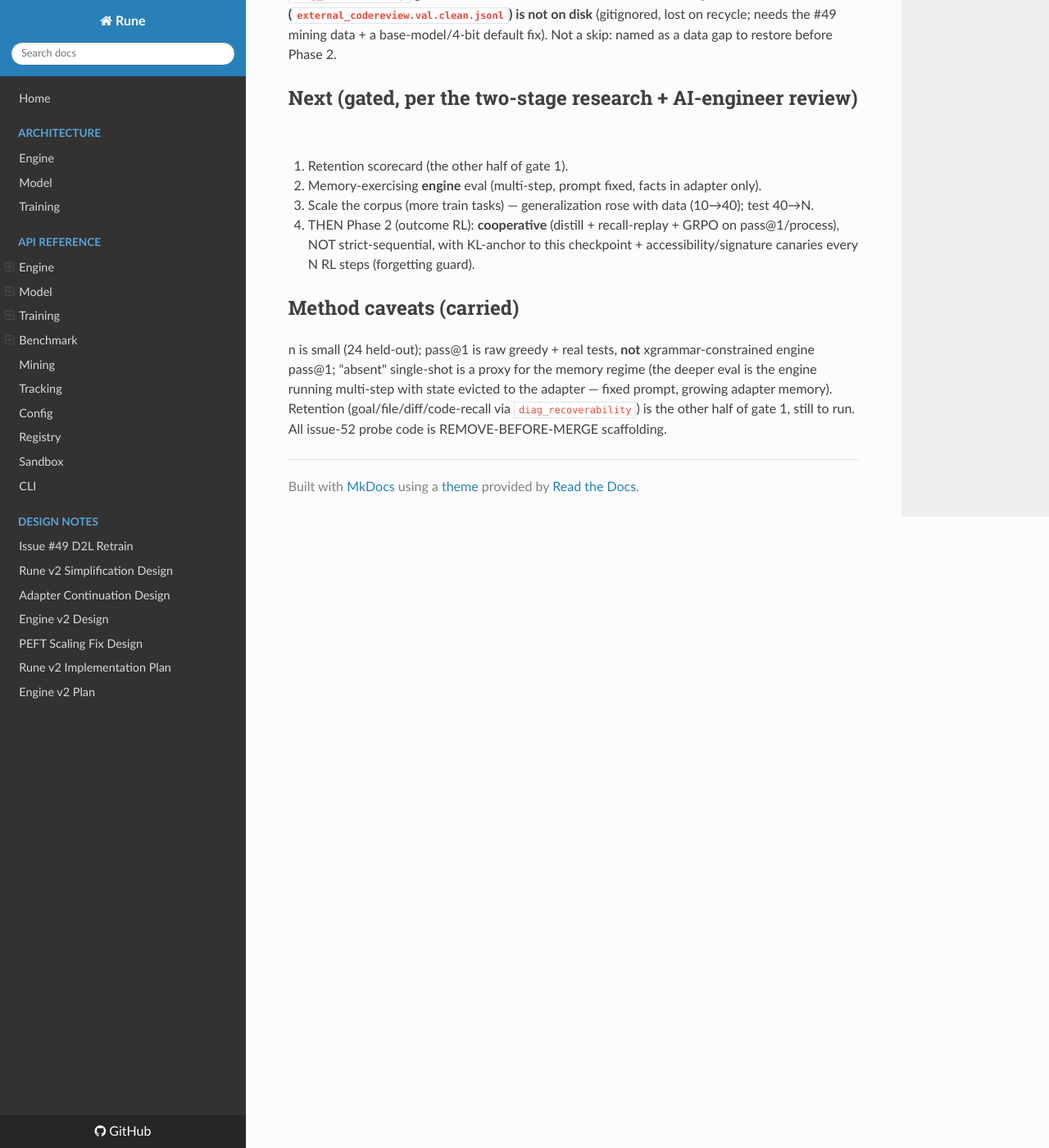
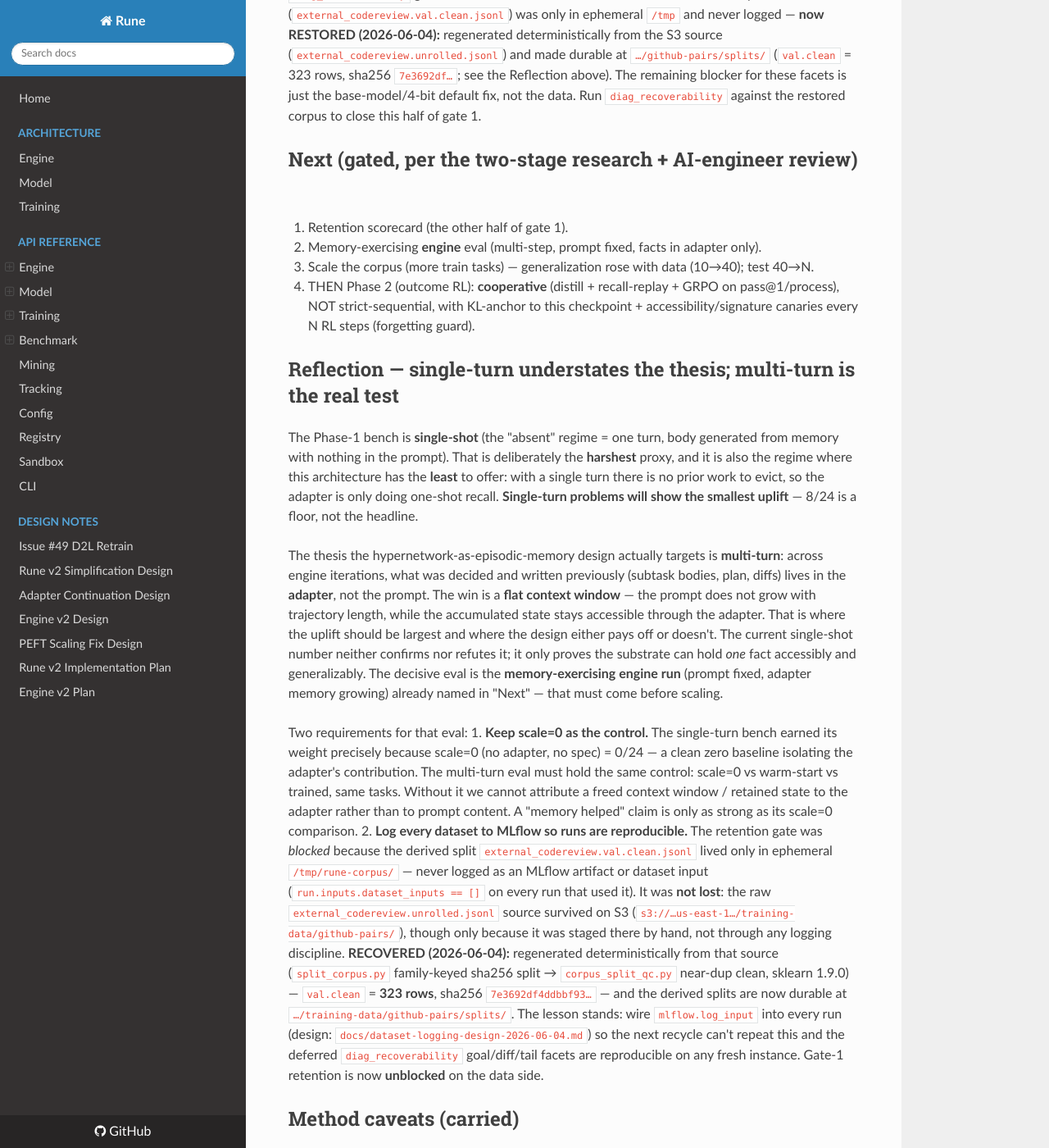
Before and after one commit to ElixirTrials/rune, an MkDocs documentation site: the page built from docs/issue52-phase1-results-2026-06-04.md, in a window 1280 px wide and 1400 px high, scrolled down 2893 px. Shown: the whole window at 82% size. Built offline with MkDocs 1.6.1, drawn with Linux system fonts in a browser that asks for light colours; nearby versions of some CDN libraries; some of the changed text lies outside the part shown.

Commit message:
issue #52 docs: dataset-logging design + corpus recovery [remove-before-merge]
- dataset-logging-design: MLflow mlflow.data research + the shipped thin helper,
  digest decision (MLflow built-in), and the corpus-registry backfill run.
- phase1-results: correct the "corpus lost on recycle" framing — the derived
  splits were never logged, only the raw S3 unrolled source survived; corpus
  RECOVERED deterministically (val.clean 323 rows sha256 7e3692df, sklearn 1.9.0)
  and made durable at .../github-pairs/splits/. Gate-1 retention unblocked.
  Reflection: single-turn understates the thesis; multi-turn vs scale=0 is the test.

Co-Authored-By: Claude Opus 4.8 <noreply@anthropic.com>

```diff
--- a/docs/issue52-phase1-results-2026-06-04.md
+++ b/docs/issue52-phase1-results-2026-06-04.md
@@ -105,10 +105,13 @@ adapter memory) — is the next gate before scaling.
 Measured and **passing** on held-out 24: **signature** accessibility retained/improved
 (warm +3.56 → c3 +5.26), **generation-stability** held (present pass@1 19/24 = base, no
 in-context regression), **recitation** clean (pilot-2 cross-conditioned 0/10; the c3 stability
-arm corroborates). The `diag_recoverability` goal/diff/tail facets are **deferred — the session
-corpus (`external_codereview.val.clean.jsonl`) is not on disk** (gitignored, lost on recycle;
-needs the #49 mining data + a base-model/4-bit default fix). Not a skip: named as a data gap to
-restore before Phase 2.
+arm corroborates). The `diag_recoverability` goal/diff/tail facets were **deferred** because the
+session corpus (`external_codereview.val.clean.jsonl`) was only in ephemeral `/tmp` and never
+logged — **now RESTORED (2026-06-04):** regenerated deterministically from the S3 source
+(`external_codereview.unrolled.jsonl`) and made durable at `…/github-pairs/splits/` (`val.clean`
+= 323 rows, sha256 `7e3692df…`; see the Reflection above). The remaining blocker for these facets
+is just the base-model/4-bit default fix, not the data. Run `diag_recoverability` against the
+restored corpus to close this half of gate 1.
 
 ## Next (gated, per the two-stage research + AI-engineer review)
 1. Retention scorecard (the other half of gate 1).
@@ -118,6 +121,44 @@ restore before Phase 2.
    NOT strict-sequential, with KL-anchor to this checkpoint + accessibility/signature canaries
    every N RL steps (forgetting guard).
 
+## Reflection — single-turn understates the thesis; multi-turn is the real test
+The Phase-1 bench is **single-shot** (the "absent" regime = one turn, body generated from memory
+with nothing in the prompt). That is deliberately the **harshest** proxy, and it is also the
+regime where this architecture has the **least** to offer: with a single turn there is no prior
+work to evict, so the adapter is only doing one-shot recall. **Single-turn problems will show the
+smallest uplift** — 8/24 is a floor, not the headline.
+
+The thesis the hypernetwork-as-episodic-memory design actually targets is **multi-turn**: across
+engine iterations, what was decided and written previously (subtask bodies, plan, diffs) lives in
+the **adapter**, not the prompt. The win is a **flat context window** — the prompt does not grow
+with trajectory length, while the accumulated state stays accessible through the adapter. That is
+where the uplift should be largest and where the design either pays off or doesn't. The current
+single-shot number neither confirms nor refutes it; it only proves the substrate can hold *one*
+fact accessibly and generalizably. The decisive eval is the **memory-exercising engine run**
+(prompt fixed, adapter memory growing) already named in "Next" — that must come before scaling.
+
+Two requirements for that eval:
+1. **Keep scale=0 as the control.** The single-turn bench earned its weight precisely because
+   scale=0 (no adapter, no spec) = 0/24 — a clean zero baseline isolating the adapter's
+   contribution. The multi-turn eval must hold the same control: scale=0 vs warm-start vs trained,
+   same tasks. Without it we cannot attribute a freed context window / retained state to the
+   adapter rather than to prompt content. A "memory helped" claim is only as strong as its
+   scale=0 comparison.
+2. **Log every dataset to MLflow so runs are reproducible.** The retention gate was *blocked*
+   because the derived split `external_codereview.val.clean.jsonl` lived only in ephemeral
+   `/tmp/rune-corpus/` — never logged as an MLflow artifact or dataset input
+   (`run.inputs.dataset_inputs == []` on every run that used it). It was **not lost**: the raw
+   `external_codereview.unrolled.jsonl` source survived on S3
+   (`s3://…us-east-1…/training-data/github-pairs/`), though only because it was staged there by
+   hand, not through any logging discipline. **RECOVERED (2026-06-04):** regenerated
+   deterministically from that source (`split_corpus.py` family-keyed sha256 split →
+   `corpus_split_qc.py` near-dup clean, sklearn 1.9.0) — `val.clean` = **323 rows**, sha256
+   `7e3692df4ddbbf93…` — and the derived splits are now durable at
+   `…/training-data/github-pairs/splits/`. The lesson stands: wire `mlflow.log_input` into every
+   run (design: `docs/dataset-logging-design-2026-06-04.md`) so the next recycle can't repeat this
+   and the deferred `diag_recoverability` goal/diff/tail facets are reproducible on any fresh
+   instance. Gate-1 retention is now **unblocked** on the data side.
+
 ## Method caveats (carried)
 n is small (24 held-out); pass@1 is raw greedy + real tests, **not** xgrammar-constrained engine
 pass@1; "absent" single-shot is a proxy for the memory regime (the deeper eval is the engine
```
Also changed, not shown: docs/dataset-logging-design-2026-06-04.md (added, +117 -0 lines).
